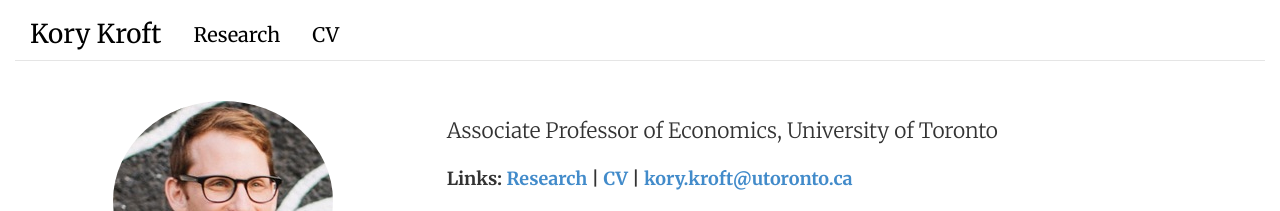
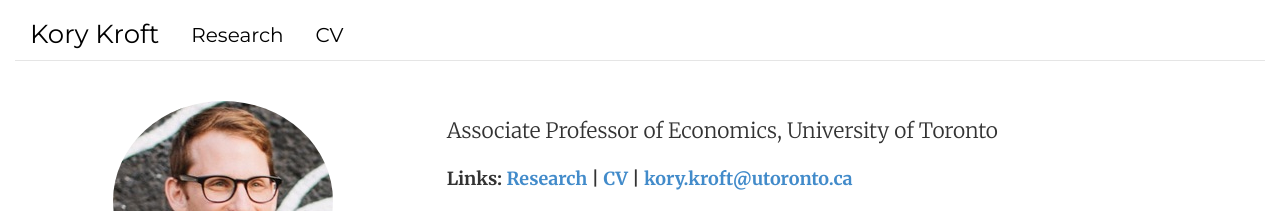
Before and after one commit to korykroft/korykroft.github.io, a Jekyll site: the page built from index.html, in a window 1280 px wide. Shown: the top 211 px of the page. Built offline with Jekyll 4.4.1, drawn with Linux system fonts in a browser that asks for light colours.

Commit message:
Update style.css

```diff
--- a/css/style.css
+++ b/css/style.css
@@ -208,5 +208,5 @@ pre.prettyprint { padding: 10px !important; margin: 40px; font-size: 12px;}
 }
 
 .headerfont {
-	font-family: 'Merriweather'
+	font-family: 'Montserrat';
 }
```
